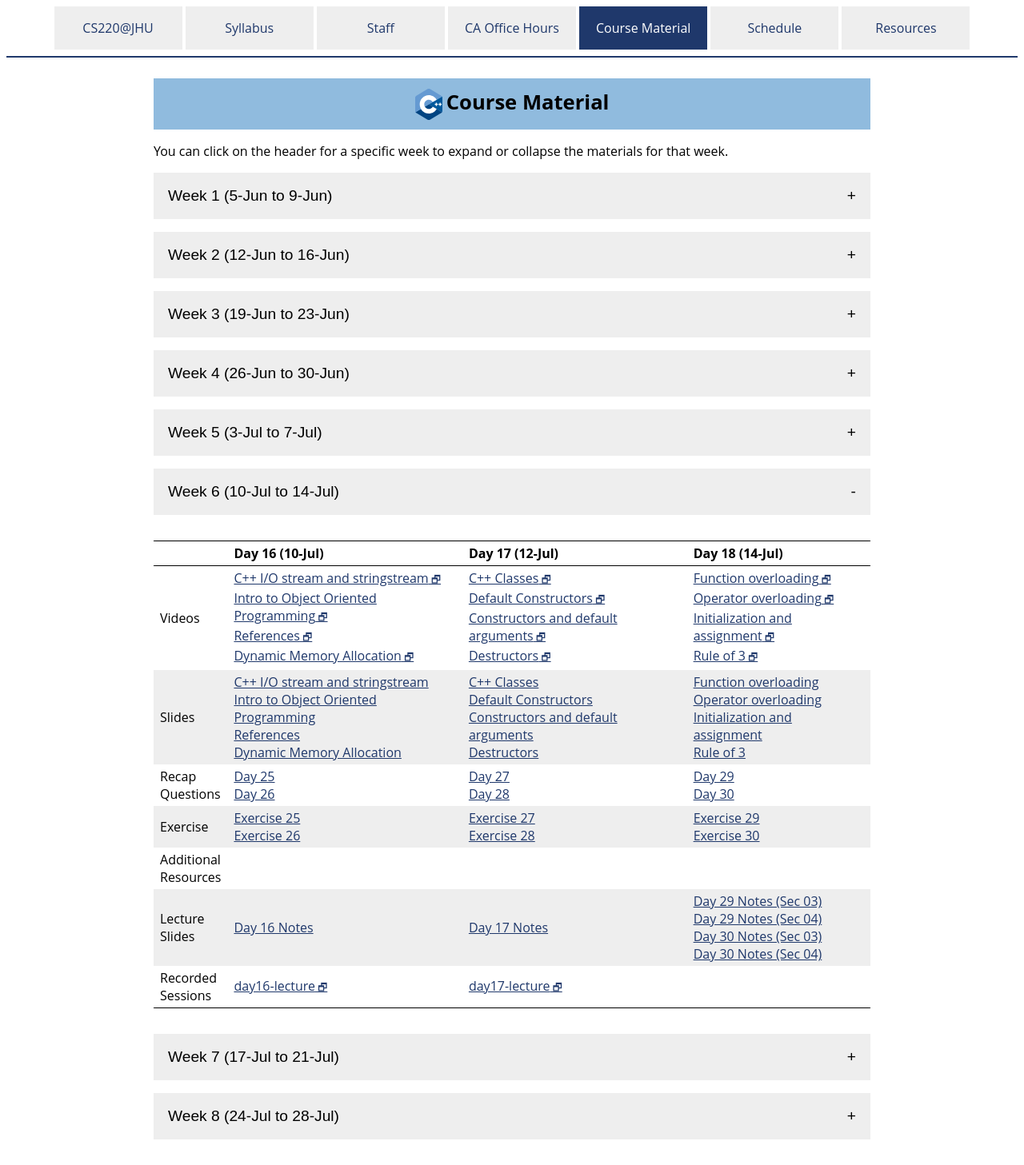
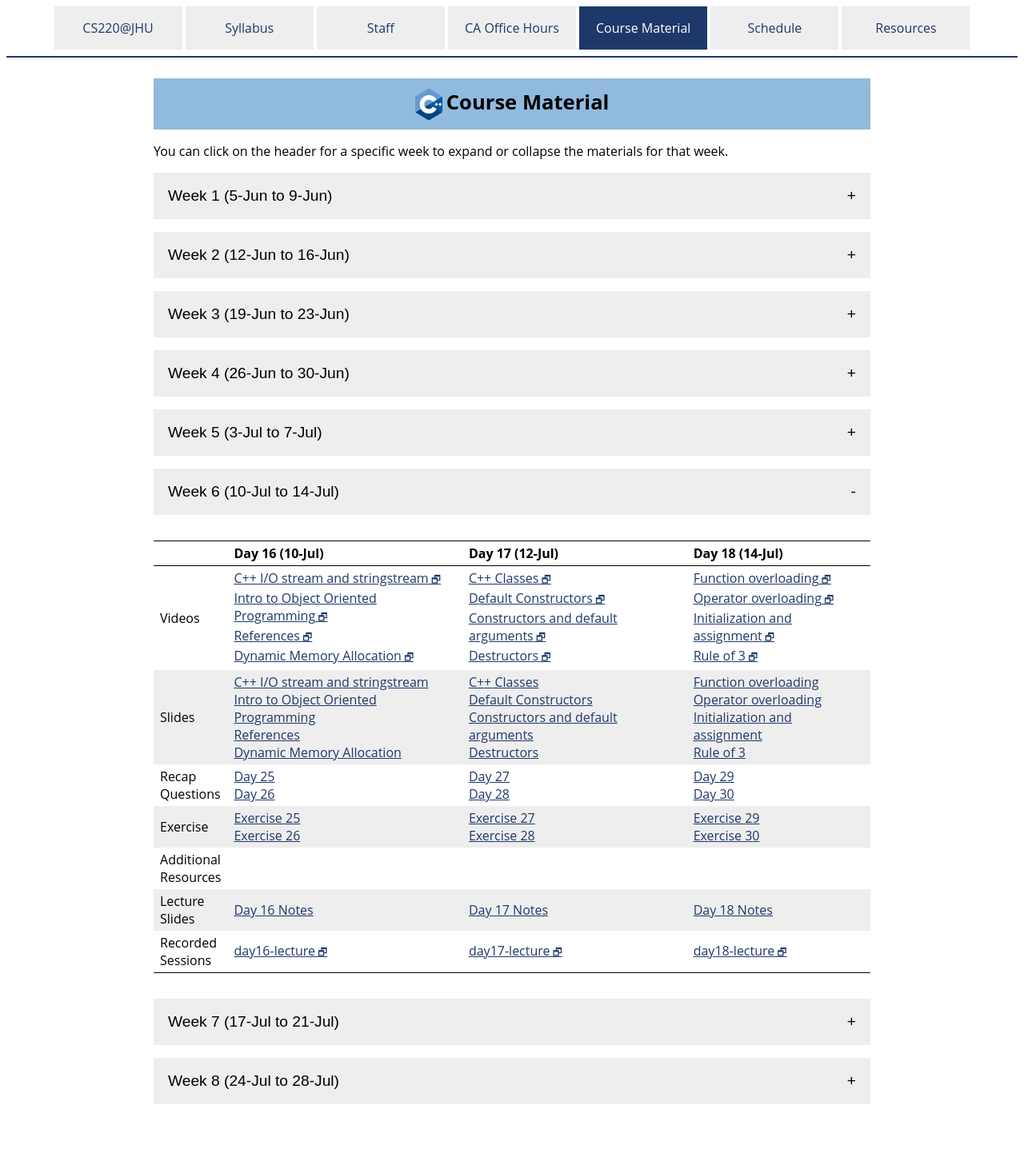
Before and after one commit to jhu-ip/cs220-summer24, a Jekyll site: the page built from material.md, in a window 1280 px wide. Shown: the whole page at 80% size. Built offline with Jekyll 4.4.1, drawn with Linux system fonts in a browser that asks for light colours; after the commit the page ends 1413 px from its top, so only the background shows below that.

Commit message:
Add session 18 material

```diff
--- a/material.md
+++ b/material.md
@@ -349,13 +349,13 @@ the materials for that week.
       <td>Lecture<br>Slides</td>
       <td><a href='slides/summer23_slides/summer23_day25-26_session16.pdf'>Day 16 Notes</a></td>
       <td><a href='slides/summer23_slides/summer23_day27-28_session17.pdf'>Day 17 Notes</a></td>
-      <td><a href='slides/notes/sp23_day29_sec03.pdf'>Day 29 Notes (Sec 03)</a><br><a href='slides/notes/sp23_day29_sec04.pdf'>Day 29 Notes (Sec 04)</a><br><a href='slides/notes/sp23_day30_sec03.pdf'>Day 30 Notes (Sec 03)</a><br><a href='slides/notes/sp23_day30_sec04.pdf'>Day 30 Notes (Sec 04)</a></td>
+      <td><a href='slides/summer23_slides/summer23_day29-30_session18.pdf'>Day 18 Notes</a></td>
     </tr>
     <tr>
       <td>Recorded<br>Sessions</td>
       <td><a class='external' target='_blank' href='https://jh.hosted.panopto.com/Panopto/Pages/Viewer.aspx?id=324f89c3-818b-44b8-b10b-b03b01127cf5'>day16-lecture</a></td>
       <td><a class='external' target='_blank' href='https://jh.hosted.panopto.com/Panopto/Pages/Viewer.aspx?id=7a45f5ea-6a8b-47e1-a83d-b03d011918c8'>day17-lecture</a></td>
-      <td></td>
+      <td><a class='external' target='_blank' href='https://jh.hosted.panopto.com/Panopto/Pages/Viewer.aspx?id=4626a796-af0c-4e1a-81a6-b03f011412fc'>day18-lecture</a></td>
     </tr>
   </tbody>
 </table>
```
Also changed, not shown: material.csv (+3 -4 lines), 1 other file.
